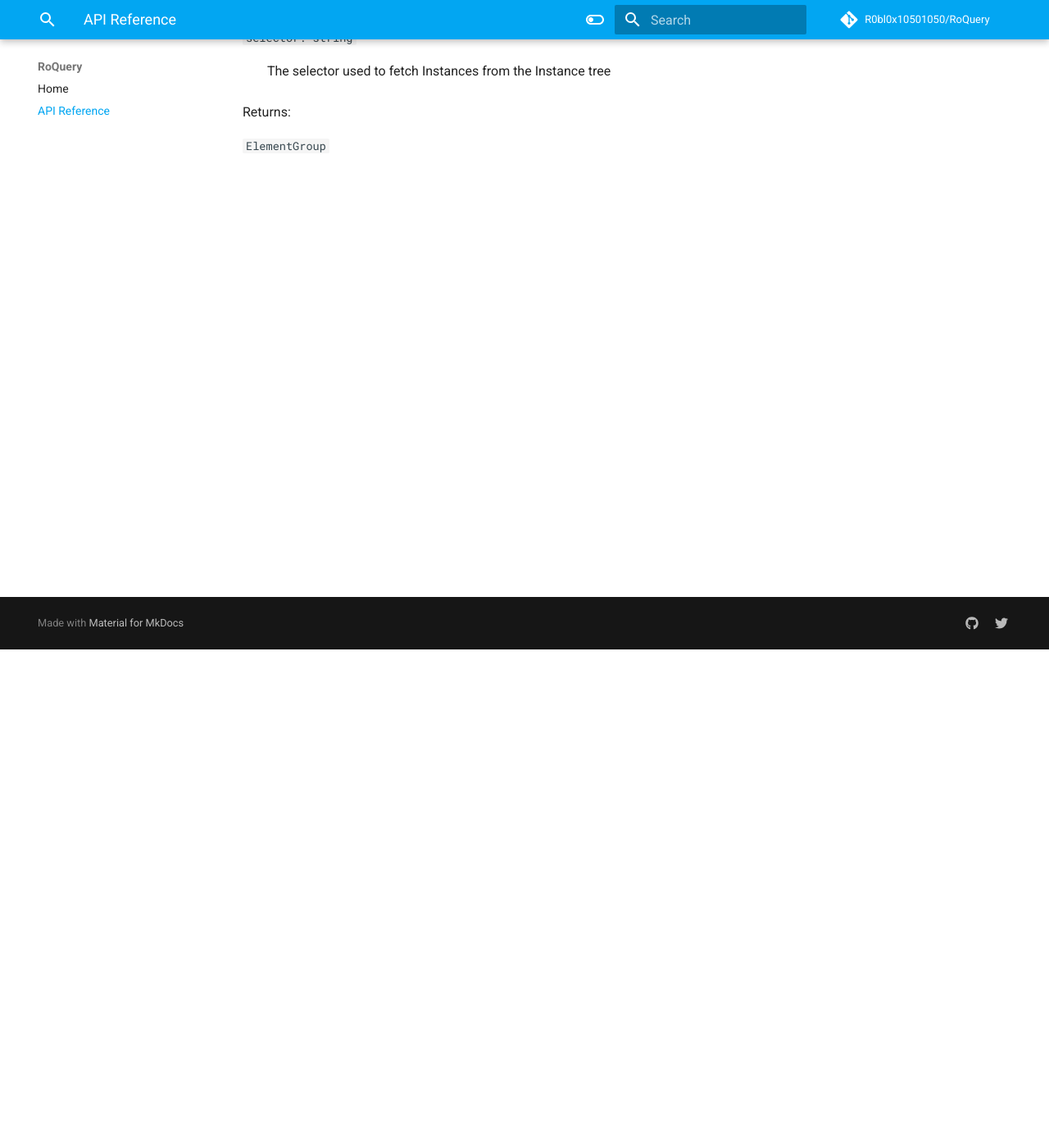
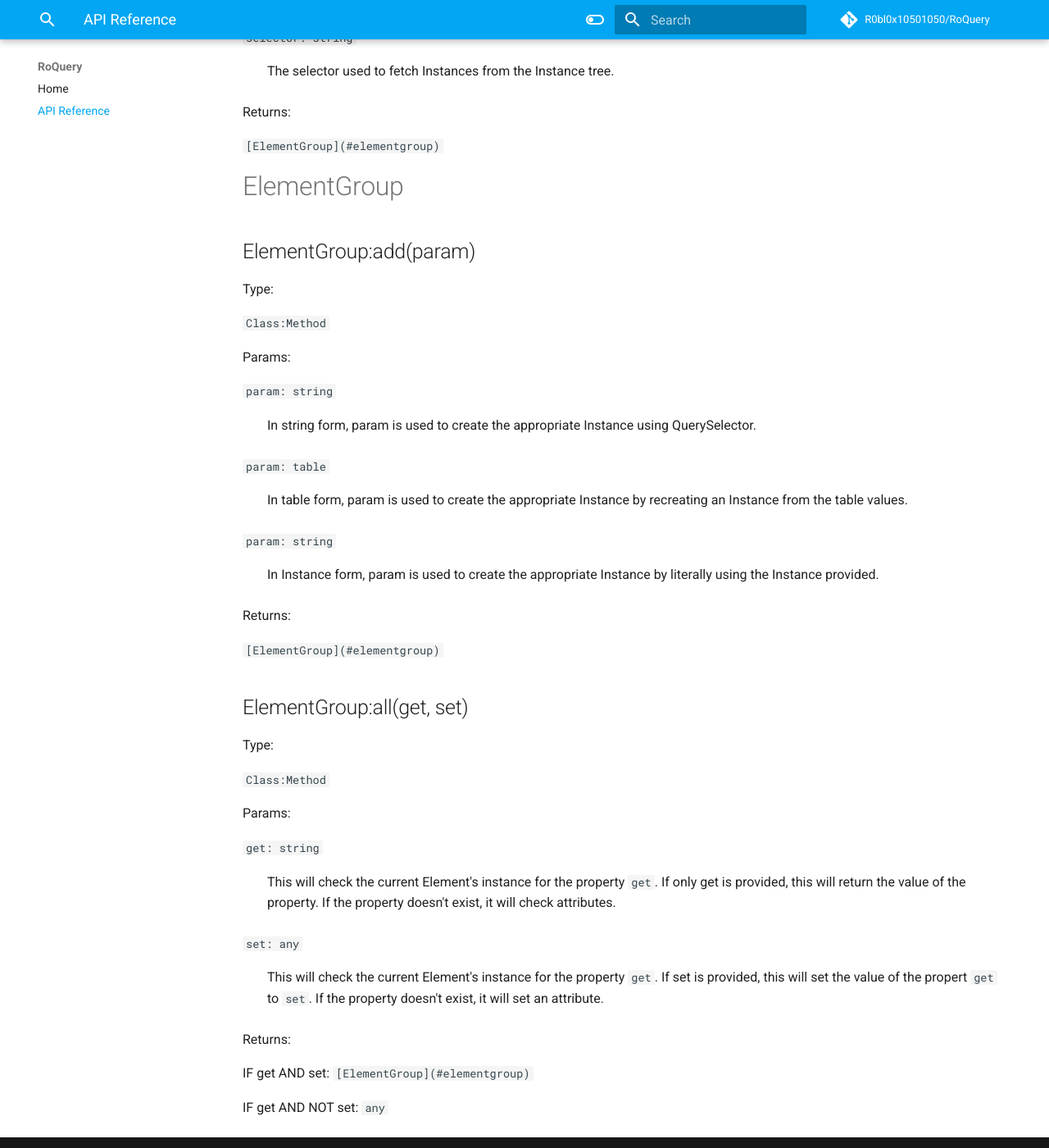
Before and after one commit to R0bl0x10501050/RoQuery, an MkDocs documentation site: the page built from docs/API.md, in a window 1280 px wide and 1400 px high, scrolled down 608 px. Shown: the whole window at 82% size. Built offline with MkDocs 1.6.1 and Material for MkDocs 9.7.7, drawn with Linux system fonts in a browser that asks for light colours; comment, search, counter and statistics services are not loaded; some of the changed text lies outside the part shown.

Commit message:
Update API.md

````diff
--- a/docs/API.md
+++ b/docs/API.md
@@ -8,9 +8,9 @@ Install RoQuery by requiring the module.
     local S = require("path/to/RoQuery.lua")
     ```
 
-[Get The Module :fontawesome-solid-paper-plane:](#){ .md-button .md-button--primary }
+[Get The Module](#){ .md-button .md-button--primary }
 
-# API Reference
+# RoQuery
 
 ## RoQuery(selector)
 Type:
@@ -20,8 +20,49 @@ Type:
 Params:
 
 `selector: string`
-:   The selector used to fetch Instances from the Instance tree
+:   The selector used to fetch Instances from the Instance tree.
 
 Returns:
 
-`ElementGroup`
+`[ElementGroup](#elementgroup)`
+
+# ElementGroup
+
+## ElementGroup:add(param)
+Type:
+
+`Class:Method`
+
+Params:
+
+`param: string`
+:   In string form, param is used to create the appropriate Instance using QuerySelector.
+
+`param: table`
+:   In table form, param is used to create the appropriate Instance by recreating an Instance from the table values.
+
+`param: string`
+:   In Instance form, param is used to create the appropriate Instance by literally using the Instance provided.
+
+Returns:
+
+`[ElementGroup](#elementgroup)`
+
+## ElementGroup:all(get, set)
+Type:
+
+`Class:Method`
+
+Params:
+
+`get: string`
+:   This will check the current Element's instance for the property `get`. If only get is provided, this will return the value of the property. If the property doesn't exist,       it will check attributes.
+
+`set: any`
+:   This will check the current Element's instance for the property `get`. If set is provided, this will set the value of the propert `get` to `set`. If the property doesn't         exist, it will set an attribute.
+
+Returns:
+
+IF get AND set: `[ElementGroup](#elementgroup)`
+
+IF get AND NOT set: `any`
````
